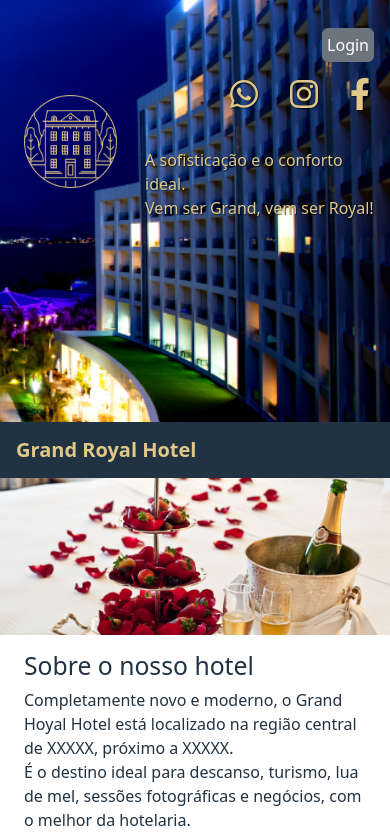
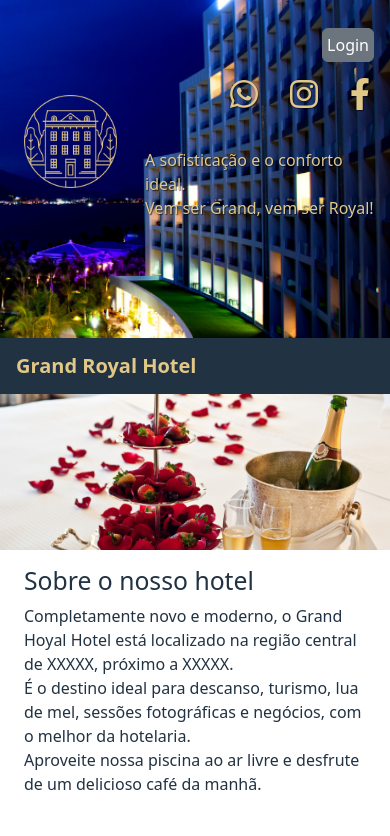
Before and after one commit to D2Trindade/hotel-management-backend, a Vue app: page / in a window 390 px wide. Shown: the top 836 px of the page. Built offline with nearby package versions, Linux system fonts and the light colour scheme; a web font is replaced by a local one.

Commit message:
Alterado css para responsividade do header e MenuHamburguer

```diff
--- a/src/assets/css/header-footer.css
+++ b/src/assets/css/header-footer.css
@@ -64,26 +64,45 @@
   width: 75px;
 }
 
-@media (max-width: 734px) {
+/* Menu Hamburguer*/
+
+.displayHamburguer {
+  display: none;
+}
+
+@media (max-width: 760px) {
   .header--container{
-    height: 50vh;
-    background-size: 100%;
+    height: 40vh;
+    background-size: 160%;
     background-position: right top;
+  }
+  .navbar-expand-sm, .wrap {
+    flex-wrap: wrap !important;
   }
 }
 
-@media (max-width: 579px) {
+@media (max-width: 575px) {
   .header--container {
-    height: 50vh;
-    background-size: 200%;
+    height: 40vh;
+    background-size: 190%;
     background-position: right top;
+  }
+  .navbar-expand-sm, .wrap {
+    flex-wrap: wrap !important;
+  }
+  .displayHamburguer{
+    display:inline-flex;
+    align-items: center;
   }
 }
 
 @media (max-width: 489px) {
   .header--container {
-    height: 50vh;
-    background-size: 300%;
+    height: 40vh;
+    background-size: 250%;
     background-position: right top;
   }
+  .navbar-expand-sm, .wrap {
+    flex-wrap: wrap !important;
+  }
 }
```
